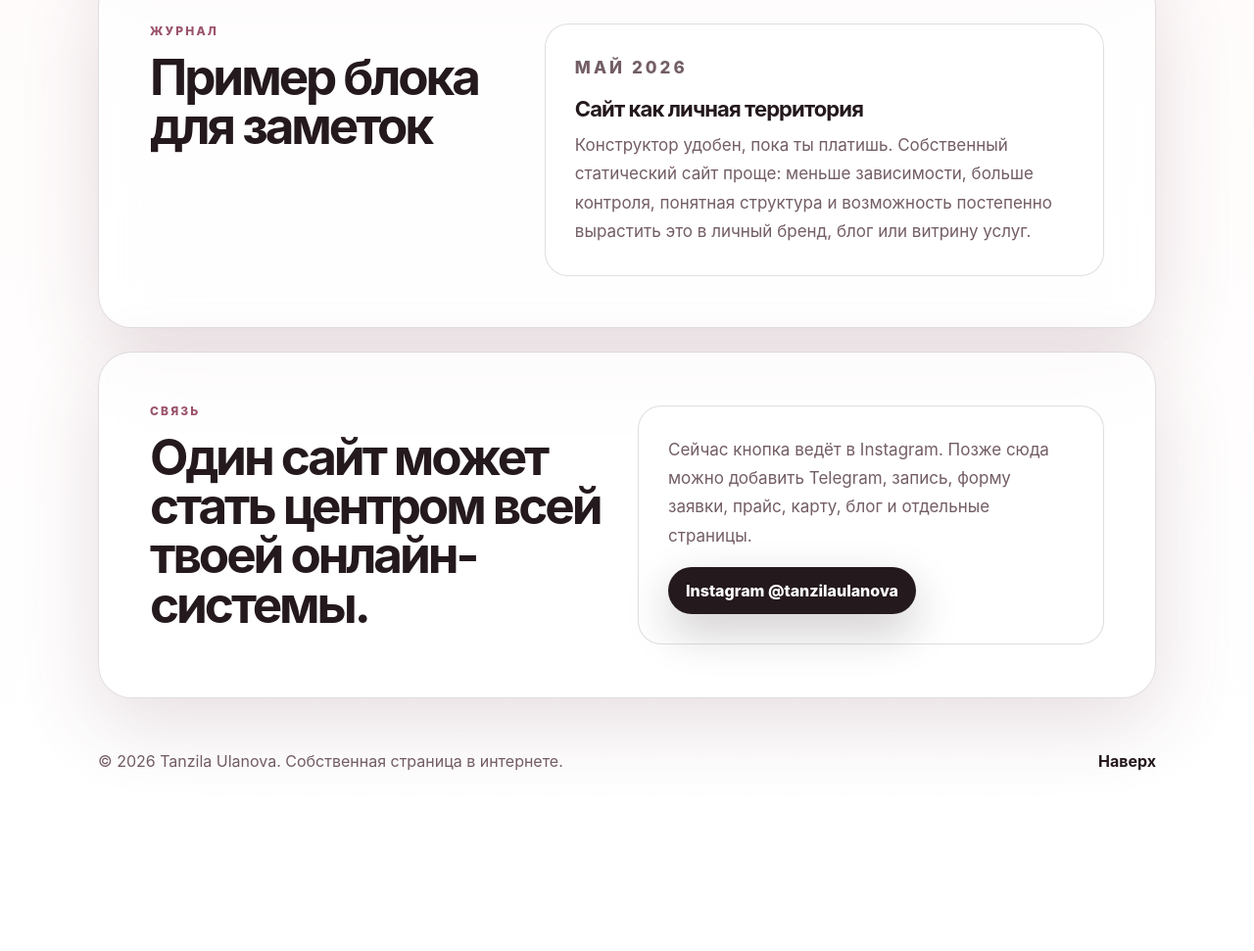
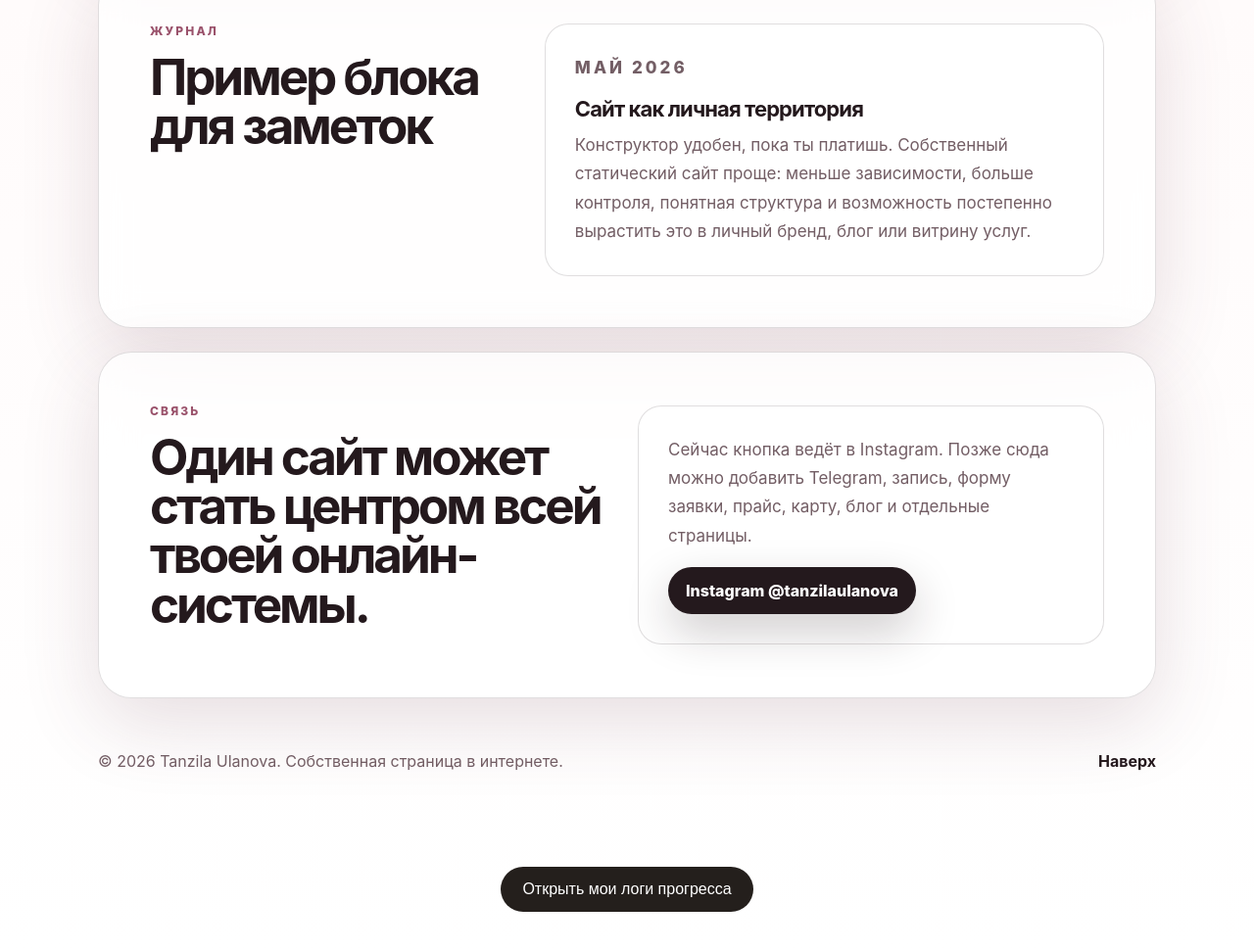
Before and after one commit to 3lonmask-a11y/sedaweb, a plain HTML site: page index.html in a window 1280 px wide. Shown: the part 2281-3252 px from the top of the page at 98% size. Before the commit the page ends 3126 px from the top, so only its background shows below. Drawn offline with Linux system fonts and the light colour scheme.

Commit message:
Add link to progress logs in index.html
Added a section with a link to progress logs.

```diff
--- a/index.html
+++ b/index.html
@@ -133,6 +133,10 @@
     <a href="#top">Наверх</a>
   </footer>
 
-  <script src="script.js"></script>
+  <script src="script.js"></script><section style="padding: 40px 20px; text-align: center;">
+  <a href="logs.html" style="display: inline-block; padding: 14px 22px; border-radius: 999px; background: #241f1c; color: white; text-decoration: none; font-family: Arial, sans-serif;">
+    Открыть мои логи прогресса
+  </a>
+</section>
 </body>
 </html>
```
